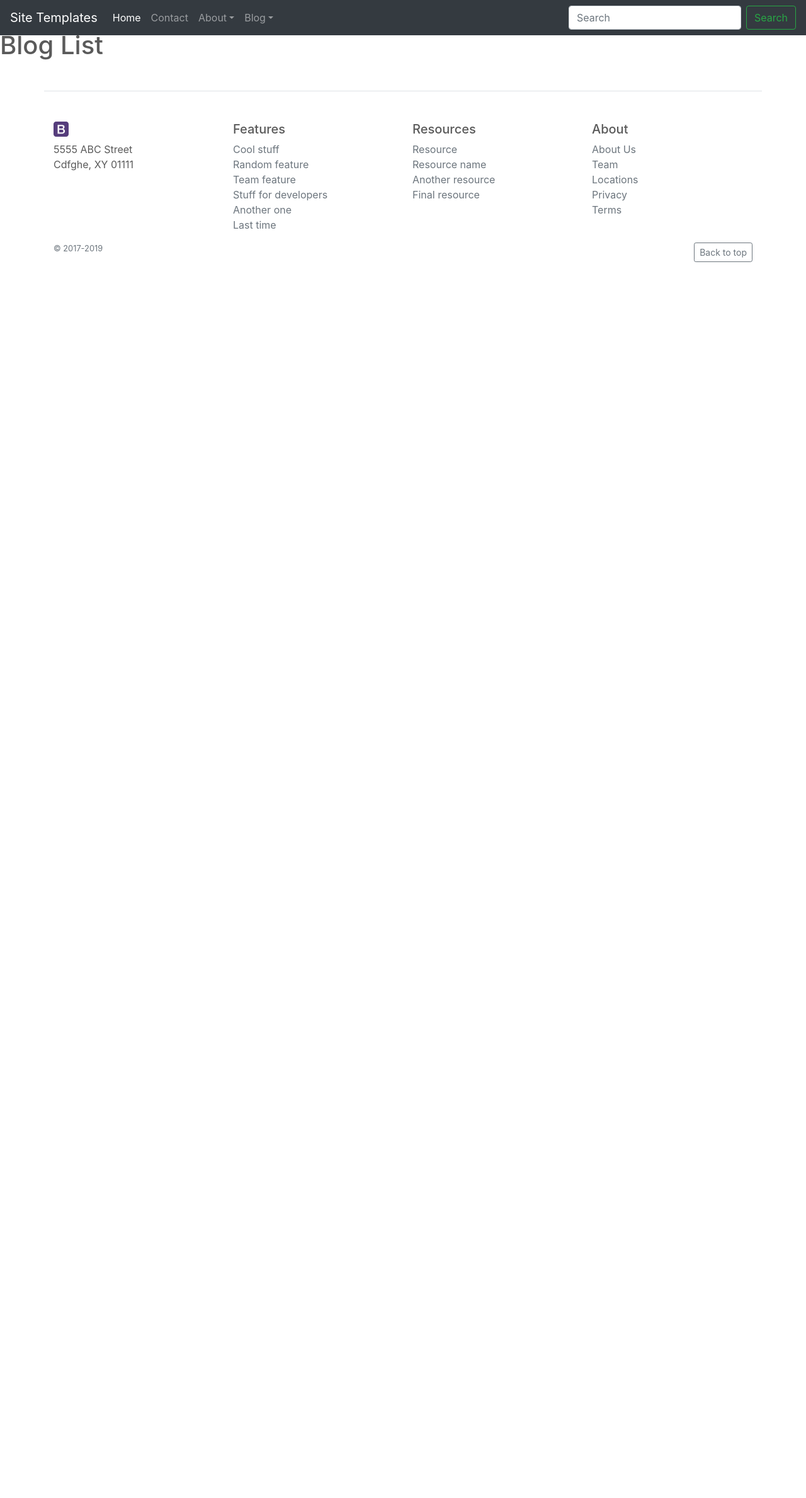
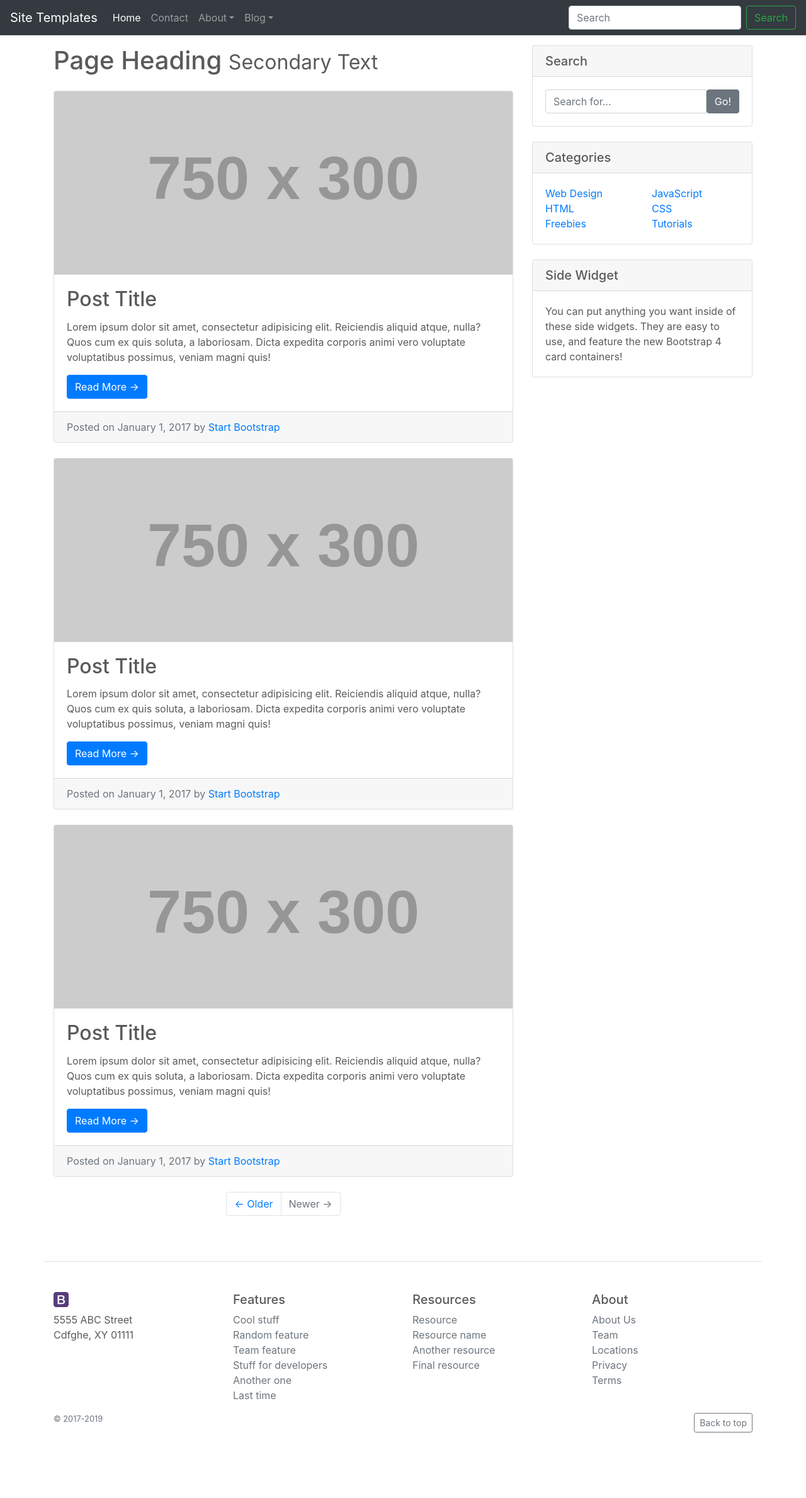
Before and after one commit to leihuagh/django-bootstrap-pages, a Django app: page /blog/list in a window 1280 px wide. Shown: the whole page at 63% size. Before the commit the page ends 416 px from the top, so only its background shows below. Run offline with Django 3.2, Linux system fonts and the light colour scheme; grey boxes labelled with a size stand in for pictures from a placeholder-image service; some libraries are stand-ins or nearby versions.

Commit message:
blog list content

```diff
--- a/blog/templates/blog/list.html
+++ b/blog/templates/blog/list.html
@@ -5,5 +5,143 @@
 {% endblock head_title %}
 
 {% block main_contents %}
-<h1>Blog List</h1>
+<!-- Page Content -->
+<div class="container">
+
+    <div class="row">
+
+        <!-- Blog Entries Column -->
+        <div class="col-md-8">
+
+            <h1 class="my-4">Page Heading
+                <small>Secondary Text</small>
+            </h1>
+
+            <!-- Blog Post -->
+            <div class="card mb-4">
+                <img class="card-img-top" src="http://placehold.it/750x300" alt="Card image cap">
+                <div class="card-body">
+                    <h2 class="card-title">Post Title</h2>
+                    <p class="card-text">Lorem ipsum dolor sit amet, consectetur adipisicing elit. Reiciendis aliquid
+                        atque, nulla? Quos cum ex quis soluta, a laboriosam. Dicta expedita corporis animi vero
+                        voluptate voluptatibus possimus, veniam magni quis!</p>
+                    <a href="#" class="btn btn-primary">Read More &rarr;</a>
+                </div>
+                <div class="card-footer text-muted">
+                    Posted on January 1, 2017 by
+                    <a href="#">Start Bootstrap</a>
+                </div>
+            </div>
+
+            <!-- Blog Post -->
+            <div class="card mb-4">
+                <img class="card-img-top" src="http://placehold.it/750x300" alt="Card image cap">
+                <div class="card-body">
+                    <h2 class="card-title">Post Title</h2>
+                    <p class="card-text">Lorem ipsum dolor sit amet, consectetur adipisicing elit. Reiciendis aliquid
+                        atque, nulla? Quos cum ex quis soluta, a laboriosam. Dicta expedita corporis animi vero
+                        voluptate voluptatibus possimus, veniam magni quis!</p>
+                    <a href="#" class="btn btn-primary">Read More &rarr;</a>
+                </div>
+                <div class="card-footer text-muted">
+                    Posted on January 1, 2017 by
+                    <a href="#">Start Bootstrap</a>
+                </div>
+            </div>
+
+            <!-- Blog Post -->
+            <div class="card mb-4">
+                <img class="card-img-top" src="http://placehold.it/750x300" alt="Card image cap">
+                <div class="card-body">
+                    <h2 class="card-title">Post Title</h2>
+                    <p class="card-text">Lorem ipsum dolor sit amet, consectetur adipisicing elit. Reiciendis aliquid
+                        atque, nulla? Quos cum ex quis soluta, a laboriosam. Dicta expedita corporis animi vero
+                        voluptate voluptatibus possimus, veniam magni quis!</p>
+                    <a href="#" class="btn btn-primary">Read More &rarr;</a>
+                </div>
+                <div class="card-footer text-muted">
+                    Posted on January 1, 2017 by
+                    <a href="#">Start Bootstrap</a>
+                </div>
+            </div>
+
+            <!-- Pagination -->
+            <ul class="pagination justify-content-center mb-4">
+                <li class="page-item">
+                    <a class="page-link" href="#">&larr; Older</a>
+                </li>
+                <li class="page-item disabled">
+                    <a class="page-link" href="#">Newer &rarr;</a>
+                </li>
+            </ul>
+
+        </div>
+
+        <!-- Sidebar Widgets Column -->
+        <div class="col-md-4">
+
+            <!-- Search Widget -->
+            <div class="card my-4">
+                <h5 class="card-header">Search</h5>
+                <div class="card-body">
+                    <div class="input-group">
+                        <input type="text" class="form-control" placeholder="Search for...">
+                        <span class="input-group-btn">
+                            <button class="btn btn-secondary" type="button">Go!</button>
+                        </span>
+                    </div>
+                </div>
+            </div>
+
+            <!-- Categories Widget -->
+            <div class="card my-4">
+                <h5 class="card-header">Categories</h5>
+                <div class="card-body">
+                    <div class="row">
+                        <div class="col-lg-6">
+                            <ul class="list-unstyled mb-0">
+                                <li>
+                                    <a href="#">Web Design</a>
+                                </li>
+                                <li>
+                                    <a href="#">HTML</a>
+                                </li>
+                                <li>
+                                    <a href="#">Freebies</a>
+                                </li>
+                            </ul>
+                        </div>
+                        <div class="col-lg-6">
+                            <ul class="list-unstyled mb-0">
+                                <li>
+                                    <a href="#">JavaScript</a>
+                                </li>
+                                <li>
+                                    <a href="#">CSS</a>
+                                </li>
+                                <li>
+                                    <a href="#">Tutorials</a>
+                                </li>
+                            </ul>
+                        </div>
+                    </div>
+                </div>
+            </div>
+
+            <!-- Side Widget -->
+            <div class="card my-4">
+                <h5 class="card-header">Side Widget</h5>
+                <div class="card-body">
+                    You can put anything you want inside of these side widgets. They are easy to use, and feature the
+                    new Bootstrap 4 card containers!
+                </div>
+            </div>
+
+        </div>
+
+    </div>
+    <!-- /.row -->
+
+</div>
+<!-- /.container -->
 {% endblock main_contents %}
```
